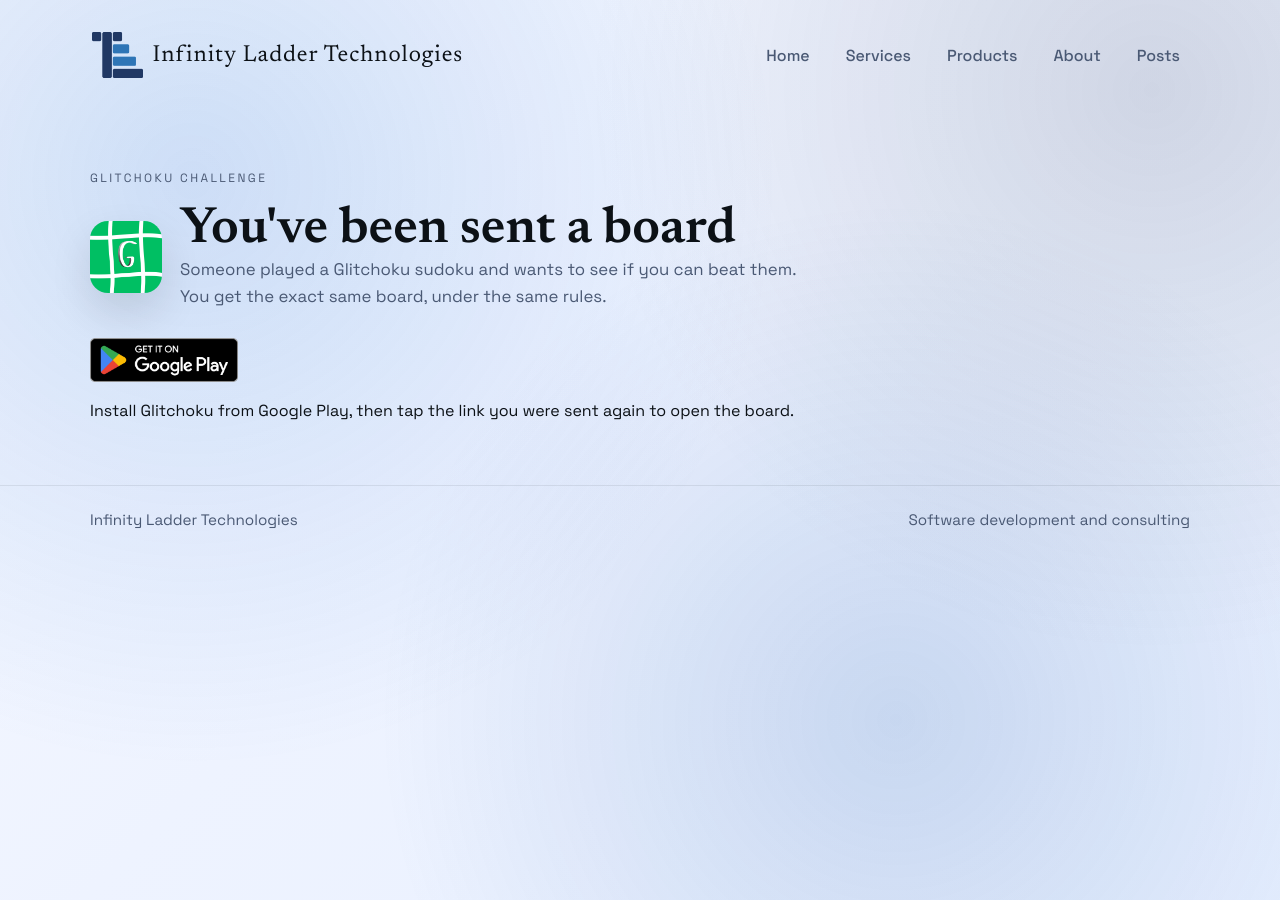
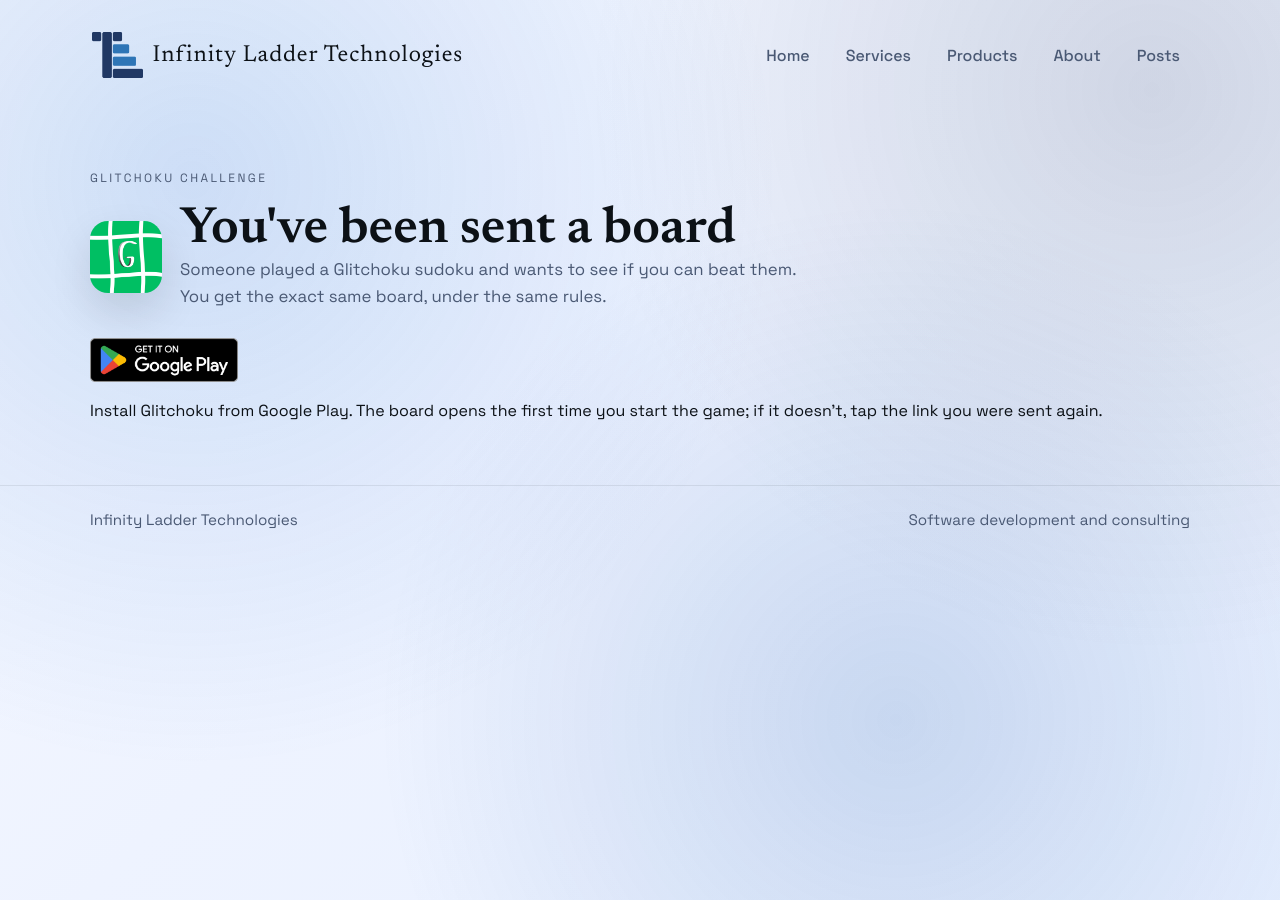
Before and after one commit to infinityladder/infinityladder.github.io, a Jekyll site: the page built from g/index.html, in a window 1280 px wide. Built offline with Jekyll 4.4.1, drawn with Linux system fonts in a browser that asks for light colours.

Commit message:
Tell new players the challenge opens on first launch
Glitchoku 1.12.0 reads the challenge from the Play install referrer. The note still says to tap the link again if it doesn't, which covers older versions.

```diff
--- a/g/index.html
+++ b/g/index.html
@@ -48,7 +48,8 @@
       </a>
     </div>
     <p id="challenge-note">
-      Install Glitchoku from Google Play, then tap the link you were sent again to open the board.
+      Install Glitchoku from Google Play. The board opens the first time you start the game; if it
+      doesn't, tap the link you were sent again.
     </p>
   </section>
 </div>
@@ -116,7 +117,7 @@
       "#Intent;scheme=https;package=com.glitchoku.app;S.browser_fallback_url=" + encodeURIComponent(play) + ";end";
     open.hidden = false;
     document.getElementById("challenge-note").textContent =
-      "Already have Glitchoku? Tap Open in Glitchoku. If not, get it from Google Play, then come back and tap the link you were sent.";
+      "Already have Glitchoku? Tap Open in Glitchoku. If not, get it from Google Play: the board opens the first time you start the game. If it doesn't, tap the link you were sent again.";
   }
 
   var run = decode(code);
```
